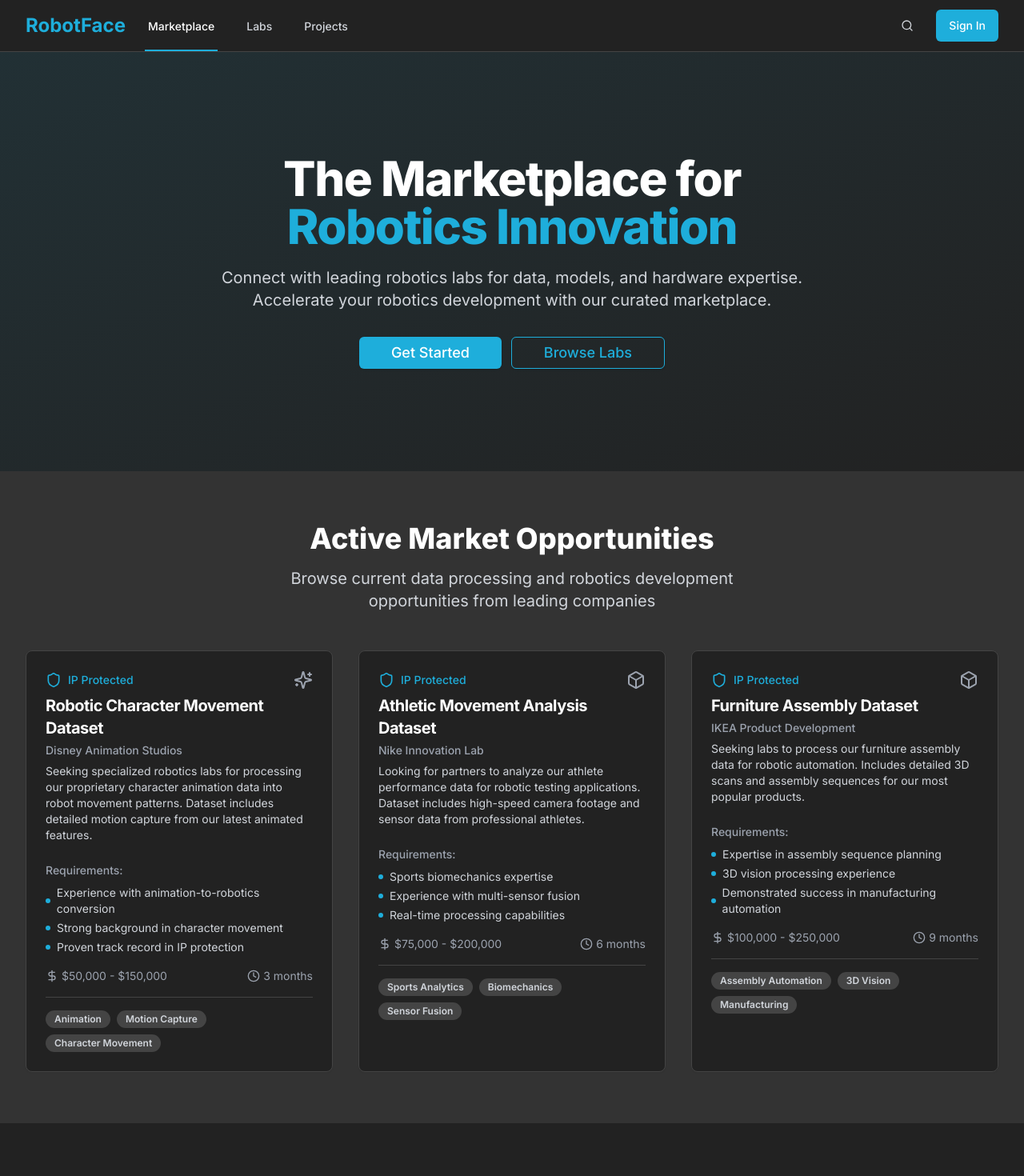
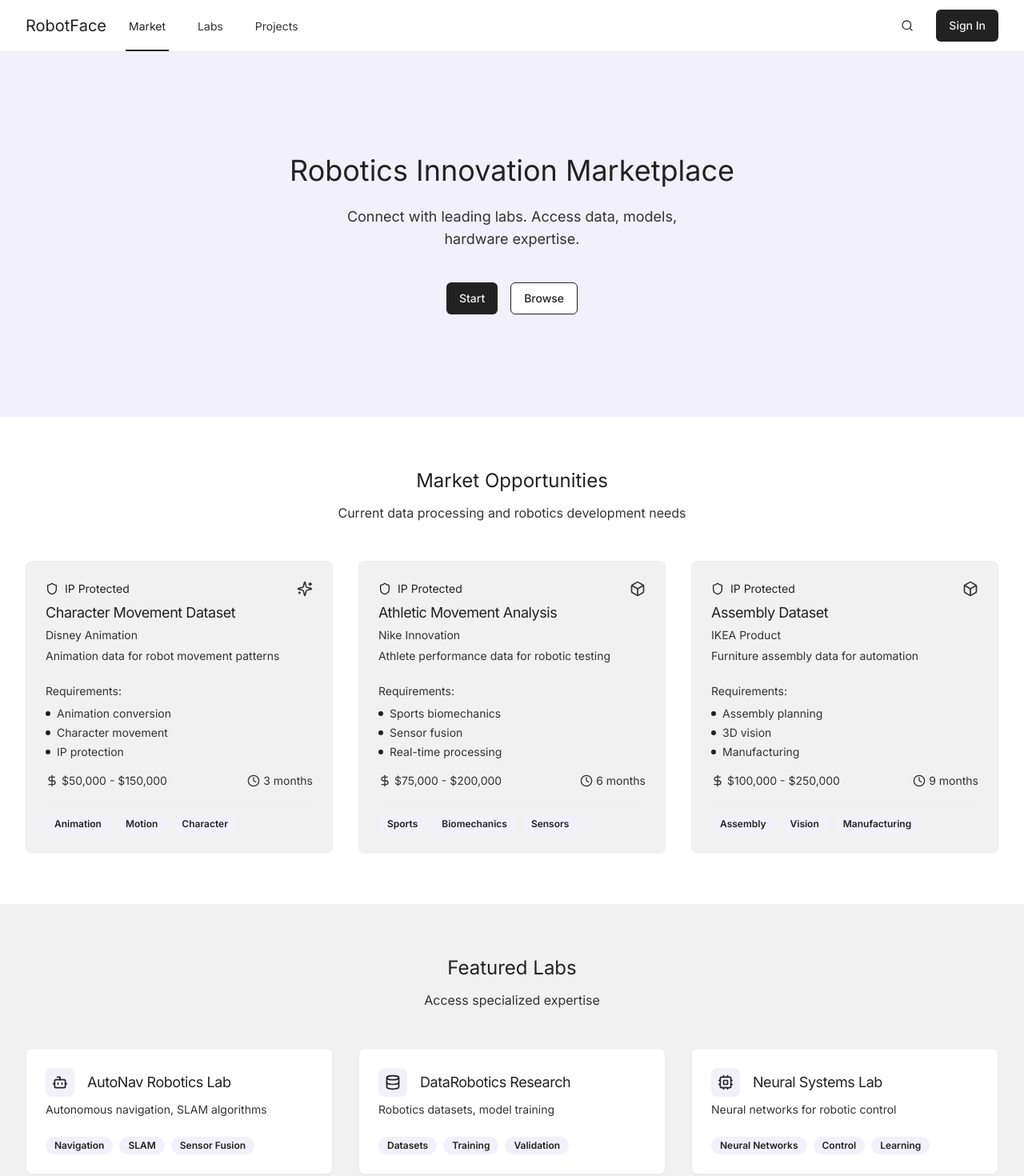
Before and after one commit to isakbot/robotic-face, a React (Vite) app: page / in a window 1280 px wide. Shown: the top 1470 px of the page at 80% size. Built offline with nearby package versions, Linux system fonts and the light colour scheme.

Commit message:
Update color scheme for clarity
Adjusted the color scheme to enhance readability and visual appeal, ensuring a more straightforward and succinct presentation of text elements.
[skip gpt_engineer]

```diff
--- a/src/components/FeaturedLabs.tsx
+++ b/src/components/FeaturedLabs.tsx
@@ -5,19 +5,19 @@ import { Bot, Database, Cpu } from "lucide-react";
 const labs = [
   {
     name: "AutoNav Robotics Lab",
-    description: "Specializing in autonomous navigation and SLAM algorithms",
+    description: "Autonomous navigation, SLAM algorithms",
     expertise: ["Navigation", "SLAM", "Sensor Fusion"],
     icon: Bot,
   },
   {
     name: "DataRobotics Research",
-    description: "Expert in robotics datasets and model training",
+    description: "Robotics datasets, model training",
     expertise: ["Datasets", "Training", "Validation"],
     icon: Database,
   },
   {
     name: "Neural Systems Lab",
-    description: "Advanced neural networks for robotic control",
+    description: "Neural networks for robotic control",
     expertise: ["Neural Networks", "Control", "Learning"],
     icon: Cpu,
   },
@@ -25,34 +25,34 @@ const labs = [
 
 export const FeaturedLabs = () => {
   return (
-    <section className="py-16 bg-[#222222]">
+    <section className="py-16 bg-[#f1f1f1]">
       <div className="max-w-7xl mx-auto px-4 sm:px-6 lg:px-8">
         <div className="text-center">
-          <h2 className="text-3xl font-extrabold text-white sm:text-4xl">
+          <h2 className="text-2xl font-normal text-[#222222]">
             Featured Labs
           </h2>
-          <p className="mt-3 max-w-2xl mx-auto text-xl text-gray-300 sm:mt-4">
-            Connect with leading robotics labs and accelerate your development
+          <p className="mt-3 max-w-2xl mx-auto text-base text-[#333333]">
+            Access specialized expertise
           </p>
         </div>
         <div className="mt-12 grid gap-8 md:grid-cols-2 lg:grid-cols-3">
           {labs.map((lab) => (
-            <Card key={lab.name} className="bg-[#333333] border-[#444444] hover:border-[#1EAEDB] transition-all duration-200">
+            <Card key={lab.name} className="bg-[#fff] border-[#eee] hover:border-[#222222] transition-all duration-200">
               <CardHeader>
                 <div className="flex items-center space-x-4">
-                  <div className="p-2 bg-[#1EAEDB]/10 rounded-lg">
-                    <lab.icon className="h-6 w-6 text-[#1EAEDB]" />
+                  <div className="p-2 bg-[#f1f0fb] rounded-lg">
+                    <lab.icon className="h-5 w-5 text-[#222222]" />
                   </div>
                   <div>
-                    <CardTitle className="text-xl font-bold text-white">{lab.name}</CardTitle>
+                    <CardTitle className="text-lg font-normal text-[#222222]">{lab.name}</CardTitle>
                   </div>
                 </div>
-                <CardDescription className="mt-2 text-gray-300">{lab.description}</CardDescription>
+                <CardDescription className="mt-2 text-[#333333]">{lab.description}</CardDescription>
               </CardHeader>
               <CardContent>
                 <div className="flex flex-wrap gap-2">
                   {lab.expertise.map((tag) => (
-                    <Badge key={tag} variant="secondary" className="bg-[#444444] text-gray-300 hover:bg-[#555555]">
+                    <Badge key={tag} variant="secondary" className="bg-[#f1f0fb] text-[#222222] hover:bg-[#eee]">
                       {tag}
                     </Badge>
                   ))}
--- a/src/components/Hero.tsx
+++ b/src/components/Hero.tsx
@@ -2,29 +2,22 @@ import { Button } from "@/components/ui/button";
 
 export const Hero = () => {
   return (
-    <div className="bg-[#222222] relative overflow-hidden">
-      <div className="absolute inset-0 bg-gradient-to-br from-[#1EAEDB]/10 to-transparent"></div>
+    <div className="bg-[#f1f0fb] relative overflow-hidden">
       <div className="max-w-7xl mx-auto px-4 sm:px-6 lg:px-8 py-32 relative">
         <div className="text-center">
-          <h1 className="text-4xl tracking-tight font-extrabold text-white sm:text-5xl md:text-6xl">
-            <span className="block">The Marketplace for</span>
-            <span className="block text-[#1EAEDB]">Robotics Innovation</span>
+          <h1 className="text-3xl font-normal text-[#222222] sm:text-4xl">
+            Robotics Innovation Marketplace
           </h1>
-          <p className="mt-3 max-w-md mx-auto text-base text-gray-300 sm:text-lg md:mt-5 md:text-xl md:max-w-3xl">
-            Connect with leading robotics labs for data, models, and hardware expertise.
-            Accelerate your robotics development with our curated marketplace.
+          <p className="mt-6 max-w-md mx-auto text-base text-[#333333] sm:text-lg">
+            Connect with leading labs. Access data, models, hardware expertise.
           </p>
-          <div className="mt-5 max-w-md mx-auto sm:flex sm:justify-center md:mt-8">
-            <div className="rounded-md shadow">
-              <Button className="w-full flex items-center justify-center px-8 py-3 text-base font-medium rounded-md text-white bg-[#1EAEDB] hover:bg-[#0FA0CE] md:py-4 md:text-lg md:px-10">
-                Get Started
-              </Button>
-            </div>
-            <div className="mt-3 rounded-md shadow sm:mt-0 sm:ml-3">
-              <Button variant="outline" className="w-full flex items-center justify-center px-8 py-3 text-base font-medium rounded-md text-[#1EAEDB] bg-transparent border-[#1EAEDB] hover:bg-[#1EAEDB]/10 md:py-4 md:text-lg md:px-10">
-                Browse Labs
-              </Button>
-            </div>
+          <div className="mt-10 flex justify-center gap-4">
+            <Button className="bg-[#222222] text-[#f1f1f1] hover:bg-[#333333]">
+              Start
+            </Button>
+            <Button variant="outline" className="border-[#222222] text-[#222222] hover:bg-[#eee]">
+              Browse
+            </Button>
           </div>
         </div>
       </div>
--- a/src/components/MarketplaceListings.tsx
+++ b/src/components/MarketplaceListings.tsx
@@ -4,106 +4,106 @@ import { Shield, Box, Sparkles, Clock, DollarSign } from "lucide-react";
 
 const listings = [
   {
-    company: "Disney Animation Studios",
-    title: "Robotic Character Movement Dataset",
-    description: "Seeking specialized robotics labs for processing our proprietary character animation data into robot movement patterns. Dataset includes detailed motion capture from our latest animated features.",
+    company: "Disney Animation",
+    title: "Character Movement Dataset",
+    description: "Animation data for robot movement patterns",
     requirements: [
-      "Experience with animation-to-robotics conversion",
-      "Strong background in character movement",
-      "Proven track record in IP protection"
+      "Animation conversion",
+      "Character movement",
+      "IP protection"
     ],
     budget: "$50,000 - $150,000",
     deadline: "3 months",
-    tags: ["Animation", "Motion Capture", "Character Movement"],
+    tags: ["Animation", "Motion", "Character"],
     icon: Sparkles,
   },
   {
-    company: "Nike Innovation Lab",
-    title: "Athletic Movement Analysis Dataset",
-    description: "Looking for partners to analyze our athlete performance data for robotic testing applications. Dataset includes high-speed camera footage and sensor data from professional athletes.",
+    company: "Nike Innovation",
+    title: "Athletic Movement Analysis",
+    description: "Athlete performance data for robotic testing",
     requirements: [
-      "Sports biomechanics expertise",
-      "Experience with multi-sensor fusion",
-      "Real-time processing capabilities"
+      "Sports biomechanics",
+      "Sensor fusion",
+      "Real-time processing"
     ],
     budget: "$75,000 - $200,000",
     deadline: "6 months",
-    tags: ["Sports Analytics", "Biomechanics", "Sensor Fusion"],
+    tags: ["Sports", "Biomechanics", "Sensors"],
     icon: Box,
   },
   {
-    company: "IKEA Product Development",
-    title: "Furniture Assembly Dataset",
-    description: "Seeking labs to process our furniture assembly data for robotic automation. Includes detailed 3D scans and assembly sequences for our most popular products.",
+    company: "IKEA Product",
+    title: "Assembly Dataset",
+    description: "Furniture assembly data for automation",
     requirements: [
-      "Expertise in assembly sequence planning",
-      "3D vision processing experience",
-      "Demonstrated success in manufacturing automation"
+      "Assembly planning",
+      "3D vision",
+      "Manufacturing"
     ],
     budget: "$100,000 - $250,000",
     deadline: "9 months",
-    tags: ["Assembly Automation", "3D Vision", "Manufacturing"],
+    tags: ["Assembly", "Vision", "Manufacturing"],
     icon: Box,
   }
 ];
 
 export const MarketplaceListings = () => {
   return (
-    <section className="py-16 bg-[#333333]">
+    <section className="py-16 bg-[#fff]">
       <div className="max-w-7xl mx-auto px-4 sm:px-6 lg:px-8">
         <div className="text-center mb-12">
-          <h2 className="text-3xl font-extrabold text-white sm:text-4xl">
-            Active Market Opportunities
+          <h2 className="text-2xl font-normal text-[#222222]">
+            Market Opportunities
           </h2>
-          <p className="mt-3 max-w-2xl mx-auto text-xl text-gray-300 sm:mt-4">
-            Browse current data processing and robotics development opportunities from leading companies
+          <p className="mt-3 max-w-2xl mx-auto text-base text-[#333333]">
+            Current data processing and robotics development needs
           </p>
         </div>
         <div className="grid gap-8 md:grid-cols-2 lg:grid-cols-3">
           {listings.map((listing) => (
-            <Card key={listing.company} className="bg-[#222222] border-[#444444] hover:border-[#1EAEDB] transition-all duration-200">
+            <Card key={listing.company} className="bg-[#f1f1f1] border-[#eee] hover:border-[#222222] transition-all duration-200">
               <CardHeader>
                 <div className="flex items-center justify-between">
                   <div className="flex items-center space-x-2">
-                    <Shield className="h-5 w-5 text-[#1EAEDB]" />
-                    <span className="text-sm font-medium text-[#1EAEDB]">IP Protected</span>
+                    <Shield className="h-4 w-4 text-[#222222]" />
+                    <span className="text-sm font-normal text-[#222222]">IP Protected</span>
                   </div>
-                  <listing.icon className="h-6 w-6 text-gray-400" />
+                  <listing.icon className="h-5 w-5 text-[#333333]" />
                 </div>
                 <div className="mt-4">
-                  <CardTitle className="text-xl font-bold text-white">{listing.title}</CardTitle>
-                  <div className="text-sm font-medium text-gray-400 mt-1">{listing.company}</div>
+                  <CardTitle className="text-lg font-normal text-[#222222]">{listing.title}</CardTitle>
+                  <div className="text-sm text-[#333333] mt-1">{listing.company}</div>
                 </div>
-                <CardDescription className="mt-2 text-gray-300">
+                <CardDescription className="mt-2 text-[#333333]">
                   {listing.description}
                 </CardDescription>
               </CardHeader>
               <CardContent>
                 <div className="space-y-4">
                   <div>
-                    <h4 className="text-sm font-medium text-gray-400">Requirements:</h4>
-                    <ul className="mt-2 text-sm text-gray-300 space-y-1">
+                    <h4 className="text-sm text-[#333333]">Requirements:</h4>
+                    <ul className="mt-2 text-sm text-[#333333] space-y-1">
                       {listing.requirements.map((req, index) => (
                         <li key={index} className="flex items-center">
-                          <span className="w-1.5 h-1.5 bg-[#1EAEDB] rounded-full mr-2" />
+                          <span className="w-1.5 h-1.5 bg-[#222222] rounded-full mr-2" />
                           {req}
                         </li>
                       ))}
                     </ul>
                   </div>
                   <div className="flex items-center justify-between text-sm">
-                    <div className="flex items-center text-gray-400">
+                    <div className="flex items-center text-[#333333]">
                       <DollarSign className="h-4 w-4 mr-1" />
                       {listing.budget}
                     </div>
-                    <div className="flex items-center text-gray-400">
+                    <div className="flex items-center text-[#333333]">
                       <Clock className="h-4 w-4 mr-1" />
                       {listing.deadline}
                     </div>
                   </div>
-                  <div className="flex flex-wrap gap-2 pt-4 border-t border-[#444444]">
+                  <div className="flex flex-wrap gap-2 pt-4 border-t border-[#eee]">
                     {listing.tags.map((tag) => (
-                      <Badge key={tag} variant="secondary" className="bg-[#444444] text-gray-300 hover:bg-[#555555]">
+                      <Badge key={tag} variant="secondary" className="bg-[#f1f0fb] text-[#222222] hover:bg-[#eee]">
                         {tag}
                       </Badge>
                     ))}
--- a/src/components/Navbar.tsx
+++ b/src/components/Navbar.tsx
@@ -3,39 +3,39 @@ import { Button } from "@/components/ui/button";
 
 export const Navbar = () => {
   return (
-    <nav className="bg-[#222222] border-b border-[#444444]">
+    <nav className="bg-[#fff] border-b border-[#eee]">
       <div className="max-w-7xl mx-auto px-4 sm:px-6 lg:px-8">
         <div className="flex justify-between h-16">
           <div className="flex">
             <div className="flex-shrink-0 flex items-center">
-              <span className="text-2xl font-bold text-[#1EAEDB]">RobotFace</span>
+              <span className="text-xl font-normal text-[#222222]">RobotFace</span>
             </div>
             <div className="hidden sm:ml-6 sm:flex sm:space-x-8">
               <a
                 href="#"
-                className="border-[#1EAEDB] text-white inline-flex items-center px-1 pt-1 border-b-2 text-sm font-medium"
+                className="border-[#222222] text-[#222222] inline-flex items-center px-1 pt-1 border-b-2 text-sm"
               >
-                Marketplace
+                Market
               </a>
               <a
                 href="#"
-                className="border-transparent text-gray-300 hover:text-white hover:border-gray-300 inline-flex items-center px-1 pt-1 border-b-2 text-sm font-medium"
+                className="border-transparent text-[#333333] hover:text-[#222222] hover:border-[#222222] inline-flex items-center px-1 pt-1 border-b-2 text-sm"
               >
                 Labs
               </a>
               <a
                 href="#"
-                className="border-transparent text-gray-300 hover:text-white hover:border-gray-300 inline-flex items-center px-1 pt-1 border-b-2 text-sm font-medium"
+                className="border-transparent text-[#333333] hover:text-[#222222] hover:border-[#222222] inline-flex items-center px-1 pt-1 border-b-2 text-sm"
               >
                 Projects
               </a>
             </div>
           </div>
           <div className="flex items-center">
-            <Button variant="ghost" size="icon" className="mr-2 text-gray-300 hover:text-white">
+            <Button variant="ghost" size="icon" className="mr-2 text-[#333333] hover:text-[#222222]">
               <Search className="h-5 w-5" />
             </Button>
-            <Button variant="default" className="ml-2 bg-[#1EAEDB] hover:bg-[#0FA0CE] text-white">
+            <Button variant="default" className="ml-2 bg-[#222222] hover:bg-[#333333] text-[#f1f1f1]">
               Sign In
             </Button>
           </div>
```
